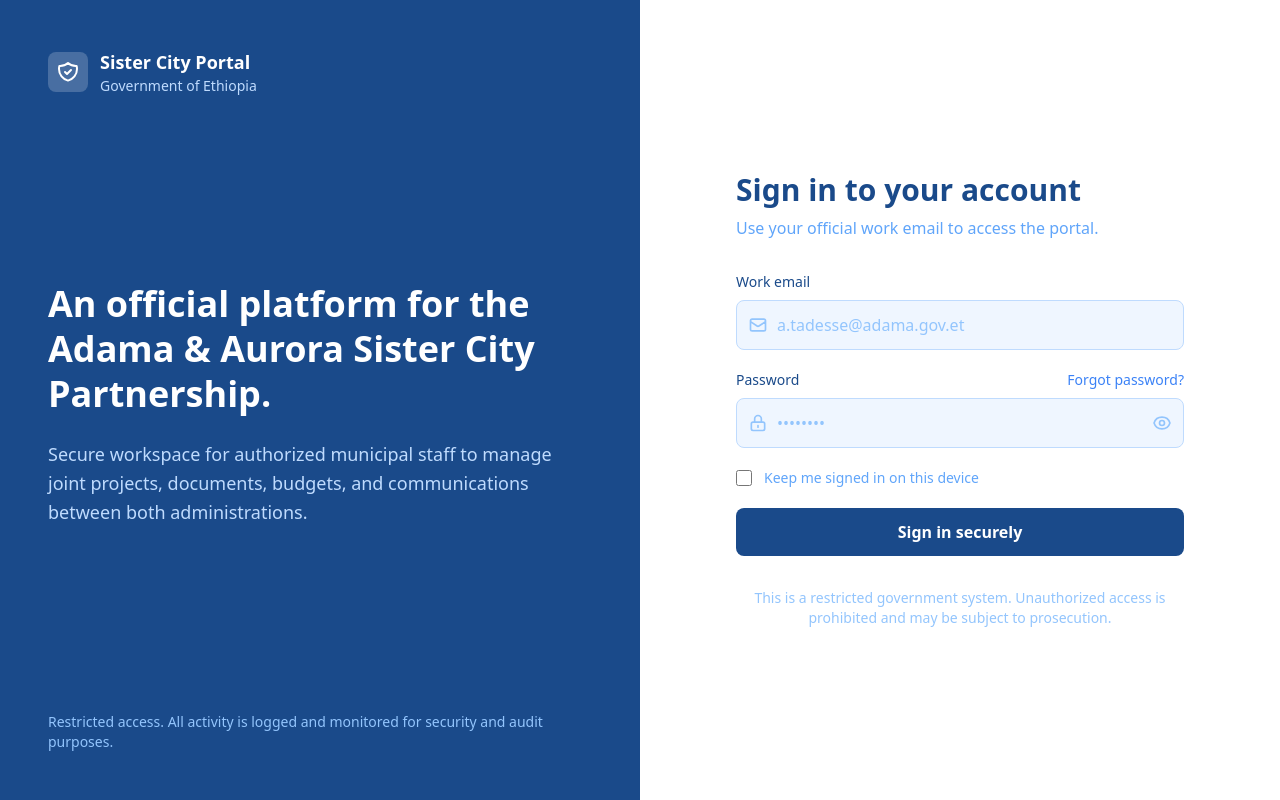
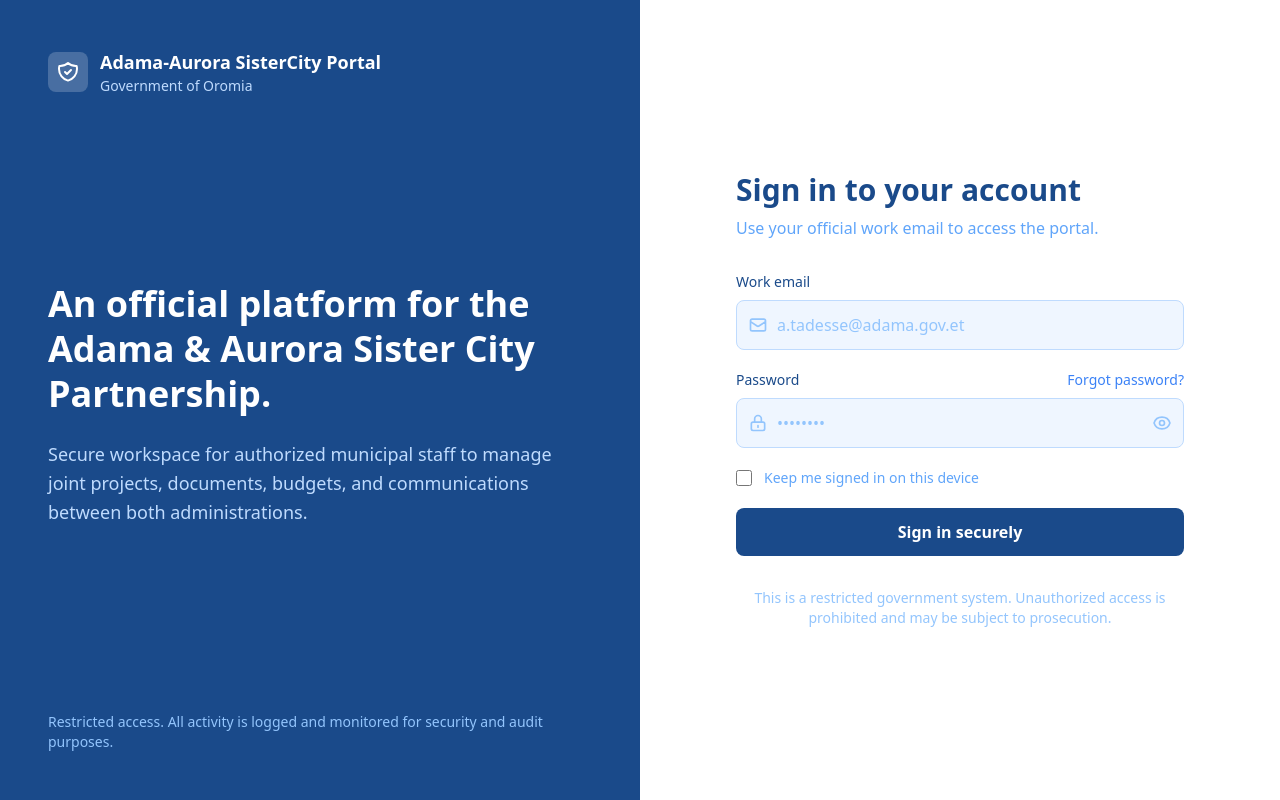
Before and after one commit to mumekonin/sistercity, a React (Vite) app in the folder frontend/: page /login in a window 1280 px wide. Built offline with nearby package versions, Linux system fonts and the light colour scheme.

Commit message:
working with frontend

```diff
--- a/frontend/src/components/layout/Sidebar.tsx
+++ b/frontend/src/components/layout/Sidebar.tsx
@@ -202,7 +202,7 @@ export default function Sidebar({ isOpen, onClose }: SidebarProps) {
               </div>
               <div>
                 <p className="text-[#1a4a8a] dark:text-white font-bold text-sm">Sister City Portal</p>
-                <p className="text-blue-400 dark:text-slate-400 text-xs">Adama — Aurora</p>
+                <p className="text-blue-400 dark:text-slate-400 text-xs">Adama-Aurora</p>
               </div>
             </div>
 
--- a/frontend/src/pages/admin/AdminPage.tsx
+++ b/frontend/src/pages/admin/AdminPage.tsx
@@ -9,6 +9,7 @@ import {
   Lock,
   CheckCircle2,
   XCircle,
+  Copy,
 } from 'lucide-react';
 import { adminApi } from '../../api/admin.api';
 import type { AdminUser } from '../../types/admin.types';
@@ -118,6 +119,7 @@ export default function AdminPage() {
               <thead>
                 <tr className="border-b border-blue-100 dark:border-slate-700 text-left">
                   <th className="px-5 py-3 font-medium text-blue-400 dark:text-slate-400">Name</th>
+                  <th className="px-5 py-3 font-medium text-blue-400 dark:text-slate-400">User ID</th>
                   <th className="px-5 py-3 font-medium text-blue-400 dark:text-slate-400">Role</th>
                   <th className="px-5 py-3 font-medium text-blue-400 dark:text-slate-400">City / Dept.</th>
                   <th className="px-5 py-3 font-medium text-blue-400 dark:text-slate-400">Status</th>
@@ -142,6 +144,20 @@ export default function AdminPage() {
                             <p className="font-medium text-[#1a4a8a] dark:text-white">{u.fullName}</p>
                             <p className="text-xs text-blue-400 dark:text-slate-400">{u.email}</p>
                           </div>
+                        </div>
+                      </td>
+                      <td className="px-5 py-3.5">
+                        <div className="flex items-center gap-2">
+                          <span className="text-sm font-mono text-blue-500 dark:text-slate-300">{u.id?.slice(0, 8)}...</span>
+                          <button
+                            onClick={() => {
+                              if (u.id) navigator.clipboard.writeText(u.id);
+                            }}
+                            className="text-blue-400 hover:text-blue-600 dark:hover:text-blue-300 transition"
+                            title="Copy full ID"
+                          >
+                            <Copy className="w-3.5 h-3.5" />
+                          </button>
                         </div>
                       </td>
                       <td className="px-5 py-3.5">
--- a/frontend/src/pages/auth/LoginPage.tsx
+++ b/frontend/src/pages/auth/LoginPage.tsx
@@ -8,7 +8,7 @@ export default function LoginPage() {
   const { setAuth } = useAuthStore();
   const [email, setEmail] = useState('');
   const [password, setPassword] = useState('');
-  const [showPassword, setShowPassword] = useState(false); // ← add this
+  const [showPassword, setShowPassword] = useState(false);
   const [error, setError] = useState('');
   const [loading, setLoading] = useState(false);
   const [keepSignedIn, setKeepSignedIn] = useState(false);
@@ -43,8 +43,8 @@ export default function LoginPage() {
             </svg>
           </div>
           <div>
-            <p className="text-white font-semibold text-lg">Sister City Portal</p>
-            <p className="text-blue-200 text-sm">Government of Ethiopia</p>
+            <p className="text-white font-semibold text-lg">Adama-Aurora SisterCity Portal</p>
+            <p className="text-blue-200 text-sm">Government of Oromia</p>
           </div>
         </div>
 
--- a/frontend/src/pages/landing/LandingPage.tsx
+++ b/frontend/src/pages/landing/LandingPage.tsx
@@ -1,7 +1,7 @@
 import { useEffect, useState } from 'react';
 import { Link } from 'react-router-dom';
 import {
-  Calendar, Newspaper, Users, ArrowRight, Building2, Globe2,
+  Calendar,  Users, ArrowRight, Building2, Globe2,
   ChevronRight, Activity, MapPin, Moon, Sun, ExternalLink,
   BarChart2, Landmark, Shield
 } from 'lucide-react';
@@ -55,7 +55,7 @@ export default function LandingPage() {
             <div className="flex items-center space-x-3">
               <img src="/vite.jpg" alt="SisterCity Logo" className="h-10 w-auto rounded shadow-sm" />
               <span className="text-2xl font-bold bg-gradient-to-r from-blue-600 to-indigo-600 bg-clip-text text-transparent tracking-tight">
-                SisterCity
+                Adama-Aurora SisterCity
               </span>
             </div>
 
--- a/frontend/src/pages/projects/ProjectDetailPage.tsx
+++ b/frontend/src/pages/projects/ProjectDetailPage.tsx
@@ -3,6 +3,7 @@ import { useParams, useNavigate } from 'react-router-dom';
 import { projectsApi } from '../../api/Projects.api';
 import type { Project, Milestone, Task, Issue, MilestoneStatus, TaskStatus, IssueStatus, IssueSeverity, TaskPriority, Responsible } from '../../types/projects.types';
 import { useAuthStore } from '../../store/auth.store';
+import { Department } from '../../types/enums';
 
 //  Helpers
 
@@ -826,8 +827,15 @@ function AssignModal({ projectId, onClose, onUpdated }: { projectId: string; onC
       <div className="space-y-4 mb-5">
         <div>
           <label className="block text-xs font-semibold text-[#1a4a8a] dark:text-slate-300 mb-1.5 uppercase tracking-wide">Department Name</label>
-          <input type="text" value={department} onChange={(e) => setDepartment(e.target.value)} placeholder="e.g. Public Works"
-            className="w-full bg-blue-50 dark:bg-slate-800 border border-blue-100 dark:border-slate-700 rounded-lg px-4 py-2.5 text-sm text-[#1a4a8a] dark:text-white placeholder-blue-300 focus:outline-none focus:border-blue-400 transition" />
+          <select value={department} onChange={(e) => setDepartment(e.target.value)}
+            className="w-full bg-blue-50 dark:bg-slate-800 border border-blue-100 dark:border-slate-700 rounded-lg px-4 py-2.5 text-sm text-[#1a4a8a] dark:text-white focus:outline-none focus:border-blue-400 transition">
+            <option value="">Select department...</option>
+            {Object.values(Department).map((dept) => (
+              <option key={dept} value={dept}>
+                {dept.replace(/_/g, ' ')}
+              </option>
+            ))}
+          </select>
         </div>
         <div>
           <label className="block text-xs font-semibold text-[#1a4a8a] dark:text-slate-300 mb-1.5 uppercase tracking-wide">Focal Person (User ID)</label>
--- a/frontend/src/pages/projects/projects.page.tsx
+++ b/frontend/src/pages/projects/projects.page.tsx
@@ -43,10 +43,6 @@ export default function ProjectsPage() {
   const [cityFilter, setCityFilter] = useState('ALL');
   const [showCreate, setShowCreate] = useState(false);
 
-  useEffect(() => {
-    fetchProjects();
-  }, []);
-
   const fetchProjects = async () => {
     try {
       setLoading(true);
@@ -58,6 +54,10 @@ export default function ProjectsPage() {
       setLoading(false);
     }
   };
+
+  useEffect(() => {
+    fetchProjects();
+  }, []);
 
   const handleCreated = (project: any) => {
     setProjects((prev) => [project, ...prev]);
```
